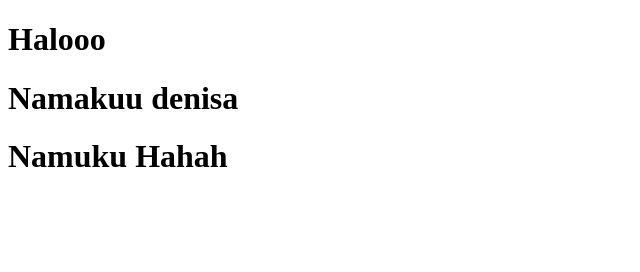
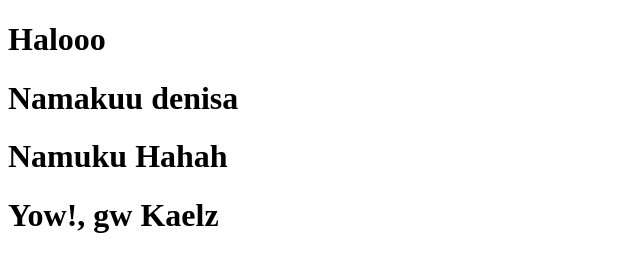
Before and after one commit to M-One-Web-Dev/hello-world-git, a plain HTML site: page index.html in a window 1280 px wide. Shown: the whole page, without its empty margins (0-640 px from the left). Drawn offline with Linux system fonts and the light colour scheme.

Commit message:
feat: add new h1

```diff
--- a/index.html
+++ b/index.html
@@ -9,5 +9,7 @@
     <h1>Halooo</h1>
     <h1>Namakuu denisa</h1>
     <h1>Namuku Hahah</h1>
+
+    <h1>Yow!, gw Kaelz</h1>
   </body>
 </html>
```
